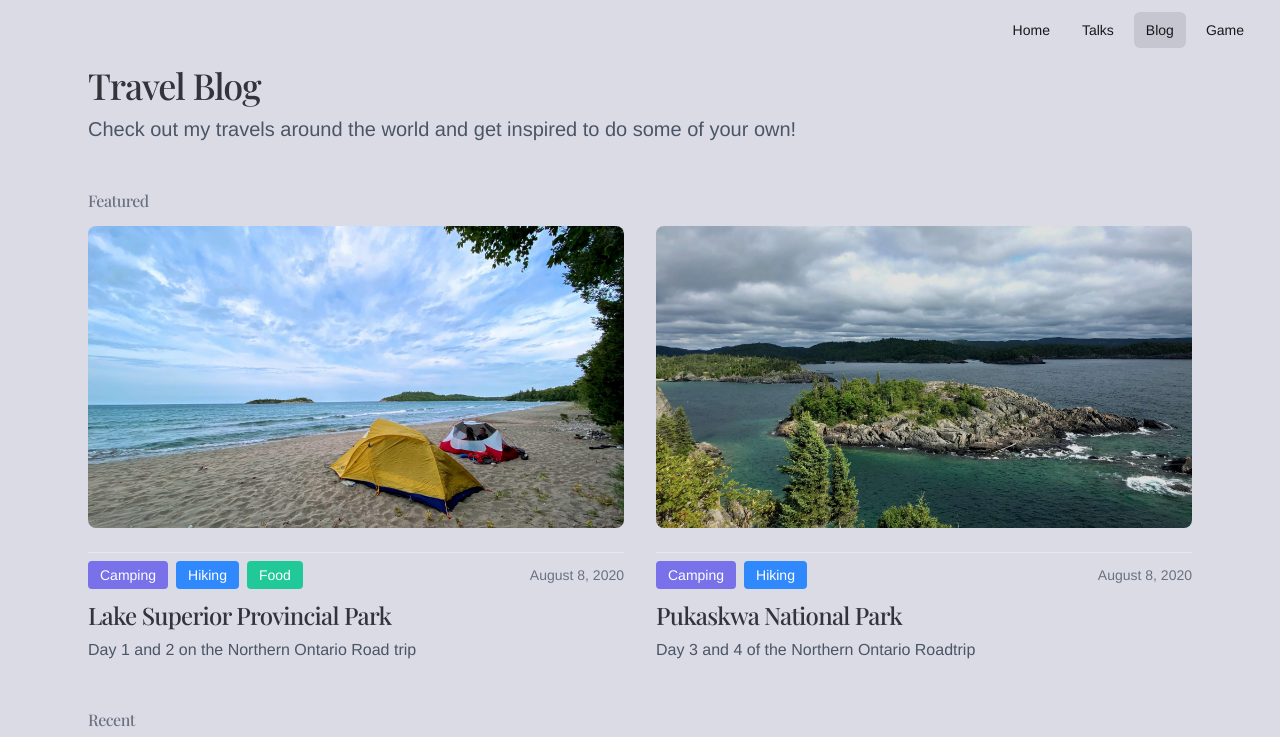
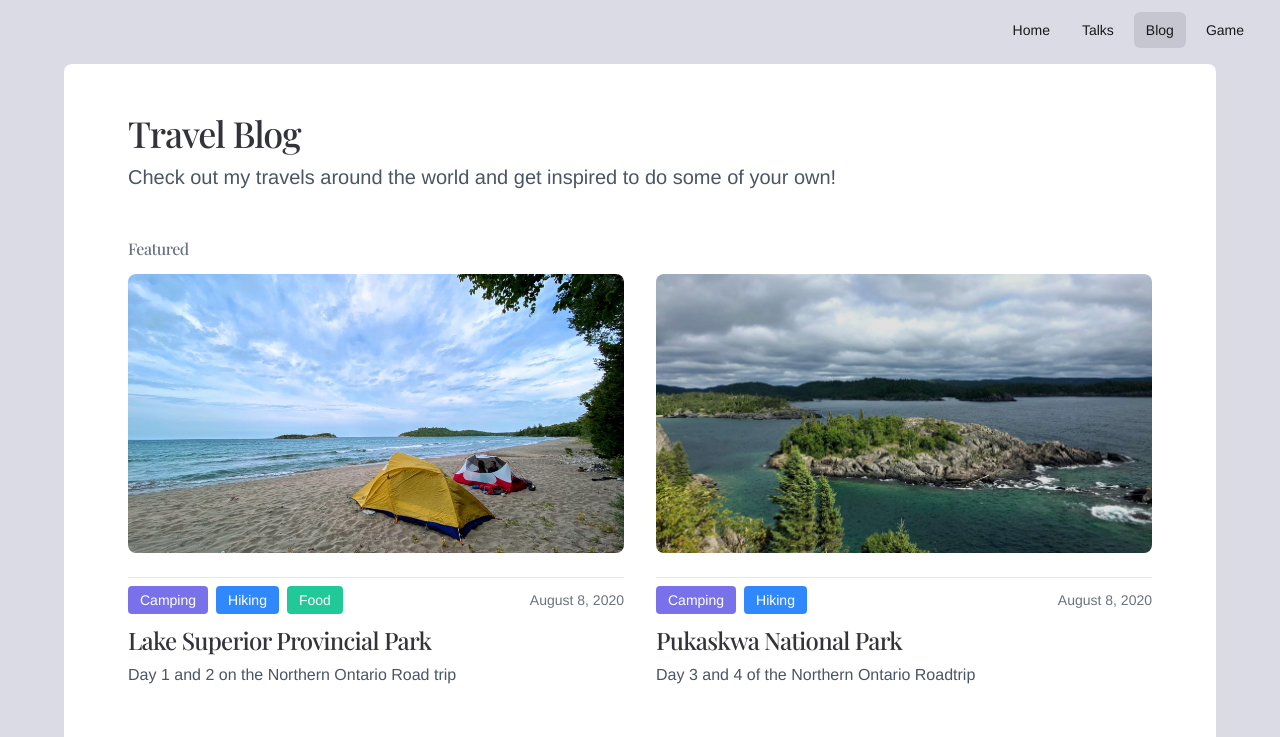
Before and after one commit to ErinCGallagher/personal-nextjs-website, a Next.js app: page /blog in a window 1280 px wide. Shown: the top 737 px of the page. Built offline with nearby package versions, Linux system fonts and the light colour scheme; a web font is replaced by a local one.

Commit message:
add background box to blog page

```diff
--- a/app/blog/page.tsx
+++ b/app/blog/page.tsx
@@ -24,8 +24,9 @@ export default function Page() {
   const smallPosts = [...extraFeatured, ...allSmall];
 
   return (
-    <div className="pt-16">
-      <div className="max-w-6xl mx-auto px-6">
+    <div className="min-h-screen bg-background">
+      <div className="px-4 sm:px-6 py-16">
+        <div className="max-w-6xl mx-auto px-8 md:px-16 py-12 bg-white text-foreground rounded-lg">
           <h1 className="text-4xl font-semibold leading-10 tracking-tight text-foreground">
             Travel Blog
           </h1>
@@ -77,5 +78,6 @@ export default function Page() {
           )}
         </div>
       </div>
+    </div>
   );
 }
```
Lines whose indentation alone changed are shown as unchanged.
